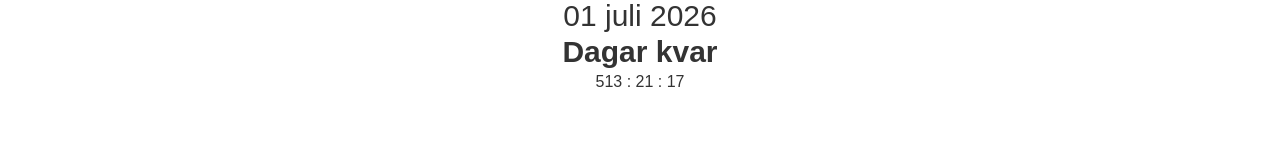
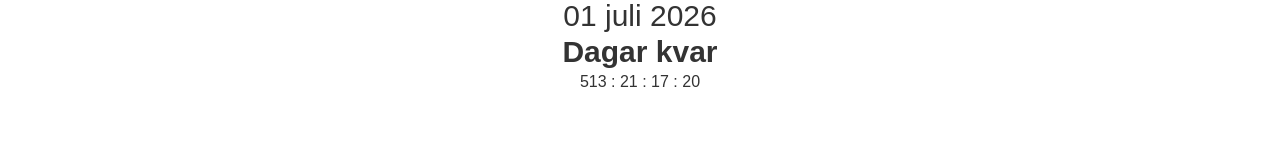
Before and after one commit to Stalis1/Brollop, a Next.js app in the folder Web/: page / in a window 1280 px wide. Shown: the part 450-610 px from the top of the page. Built offline with nearby package versions, Linux system fonts and the light colour scheme.

Commit message:
countdown hydration

```diff
--- a/Web/src/components/countdown.tsx
+++ b/Web/src/components/countdown.tsx
@@ -12,29 +12,33 @@ export const Countdown: React.FC<CountdownProps> = ({ targetDate }) => {
       return {
         days: Math.floor(difference / (1000 * 60 * 60 * 24)),
         hours: Math.floor((difference / (1000 * 60 * 60)) % 24),
-        minutes: Math.floor((difference / (1000 * 60)) % 60)
+        minutes: Math.floor((difference / (1000 * 60)) % 60),
+        seconds: Math.floor((difference / (1000)) % 60)
       };
     }
-    return null;
+    return "Done";
   };
 
-  const [timeLeft, setTimeLeft] = useState(calculateTimeLeft());
+  const [timeLeft, setTimeLeft] = useState<ReturnType<typeof calculateTimeLeft> | null>(null);
 
   useEffect(() => {
+    setTimeLeft(calculateTimeLeft()); // Ensure the state is set only on the client
+
     const timer = setInterval(() => {
       setTimeLeft(calculateTimeLeft());
     }, 1000);
 
     return () => clearInterval(timer);
-  });
+  }, [targetDate]); // Dependency added to re-run effect if targetDate changes
 
-  if (!timeLeft) return <p>Countdown finished!</p>;
+  if (!timeLeft) return <></>;
+  if (timeLeft === 'Done') return <p>Countdown finished!</p>;
 
   return (
     <div className="flex flex-col items-center">
       <h2>Dagar kvar</h2>
       <p>
-        {timeLeft.days} : {timeLeft.hours} : {timeLeft.minutes}
+        {timeLeft.days} : {timeLeft.hours} : {timeLeft.minutes} : {timeLeft.seconds}
       </p>
     </div>
   );
```
